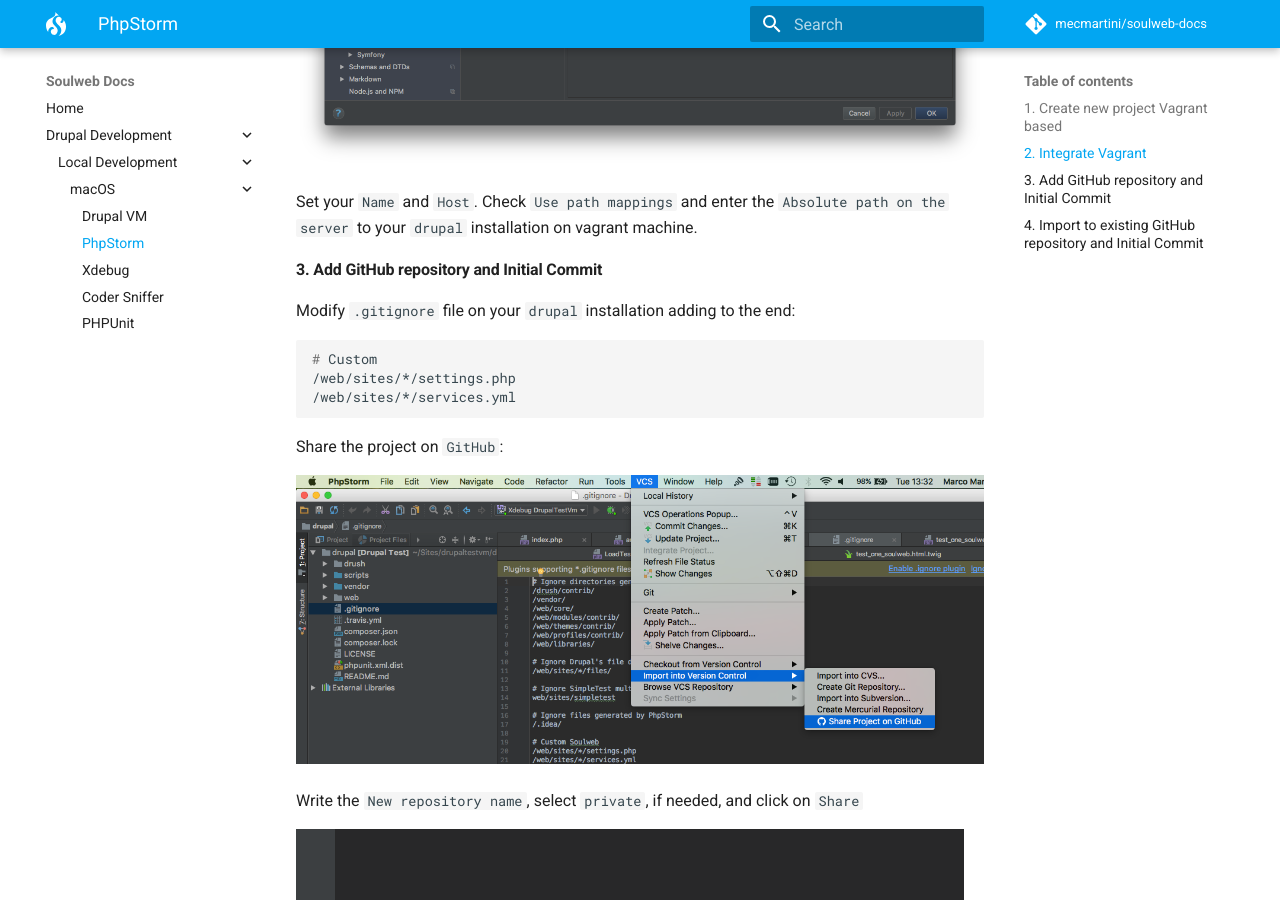
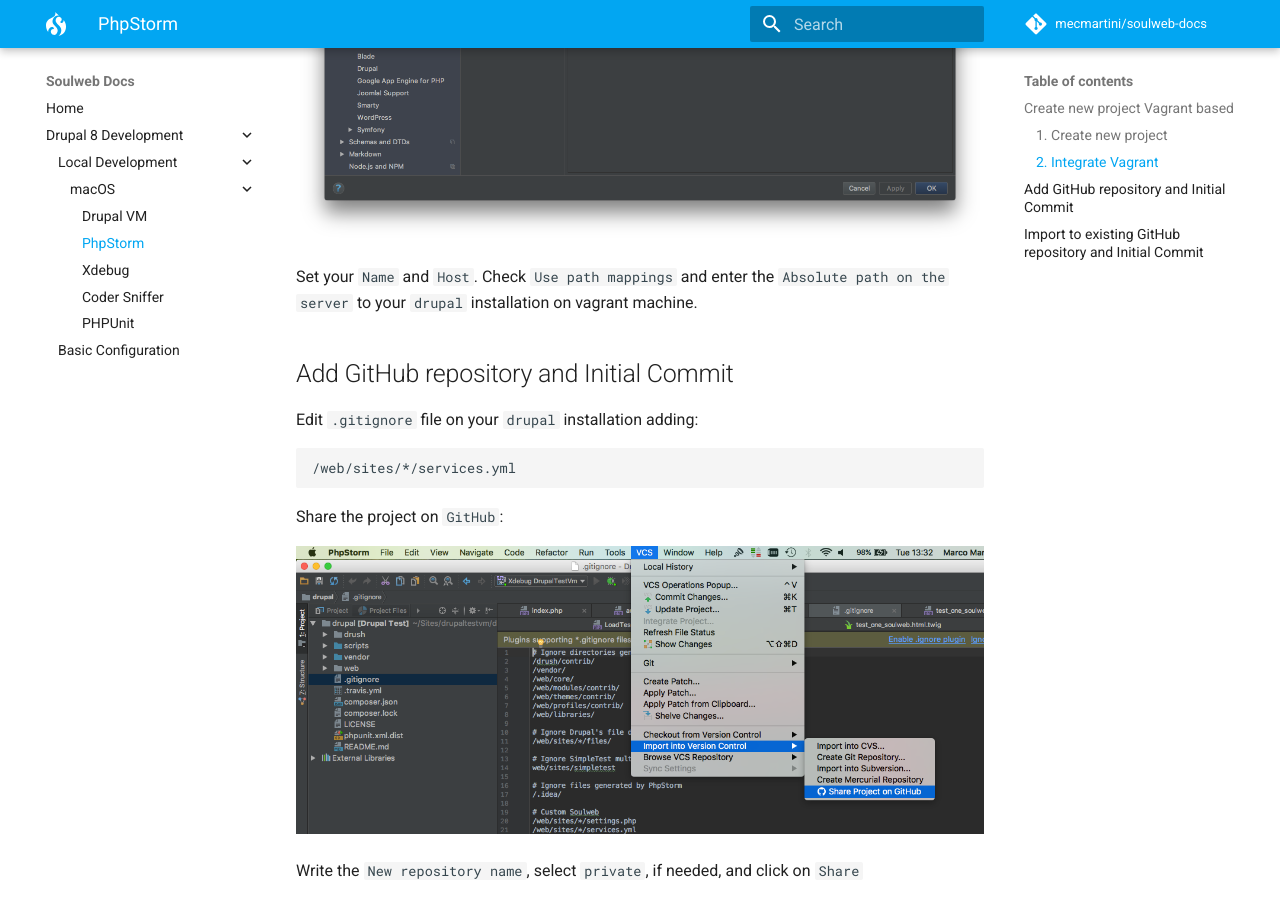
Before and after one commit to mecmartini/soulweb-docs, an MkDocs documentation site: the page built from docs/drupal/drupal_vm_phpstorm.md, in a window 1280 px wide and 900 px high, scrolled down 7028 px. Built offline with MkDocs 1.6.1 and Material for MkDocs 9.7.7, drawn with Linux system fonts in a browser that asks for light colours; comment, search, counter and statistics services are not loaded; old or Windows-style settings are respelled for this version of MkDocs; some of the changed text lies outside the part shown.

Commit message:
Few syntax and formatting improvements. Added Drupal Basic Configuration section.

```diff
--- a/docs/drupal/drupal_vm_phpstorm.md
+++ b/docs/drupal/drupal_vm_phpstorm.md
@@ -2,7 +2,9 @@
 
 Make sure to have the latest [PhpStorm](https://www.jetbrains.com/phpstorm/download) available for a better support.
 
-#### 1. Create new project Vagrant based
+## Create new project Vagrant based
+
+#### 1. Create new project
 
 Open `PhpStorm` and select `Create New Project from Existing File`
 
@@ -70,12 +72,10 @@
 
 Set your `Name` and `Host`. Check `Use path mappings` and enter the `Absolute path on the server` to your `drupal` installation on vagrant machine.
 
-#### 3. Add GitHub repository and Initial Commit
+## Add GitHub repository and Initial Commit
 
-Modify `.gitignore` file on your `drupal` installation adding to the end:
+Edit `.gitignore` file on your `drupal` installation adding:
 
-    # Custom
-    /web/sites/*/settings.php
     /web/sites/*/services.yml
 
 Share the project on `GitHub`:
@@ -90,7 +90,7 @@
 
 ![Initial commit](../img/drupal/phpstorm_15.png "Initial commit")
 
-#### 4. Import to existing GitHub repository and Initial Commit
+## Import to existing GitHub repository and Initial Commit
 
 Enable version control integration from PHPSTORM:
 
--- a/mkdocs.yml
+++ b/mkdocs.yml
@@ -9,7 +9,7 @@
 
 pages:
 - Home: 'index.md'
-- Drupal Development:
+- Drupal 8 Development:
   - Local Development:
     - macOS:
       - 'Drupal VM': 'drupal/drupal_vm.md'
@@ -17,6 +17,7 @@
       - 'Xdebug': 'drupal/drupal_vm_xdebug.md'
       - 'Coder Sniffer': 'drupal/drupal_vm_codersniffer.md'
       - 'PHPUnit': 'drupal/drupal_vm_phpunit.md'
+  - 'Basic Configuration': 'drupal/drupal_basic_configuration.md'
 
 theme: material
 
@@ -33,5 +34,5 @@
   - meta
   - toc(permalink=true)
 
-copyright: Copyright &copy; 2017 Soulweb Team.
+copyright: Copyright &copy; 2017 Soulweb Solutions Ltd.
 # google_analytics: ['UA-27795084-5', 'mkdocs.org']
```
Also changed, not shown: docs/drupal/drupal_basic_configuration.md (added, +119 -0 lines), docs/drupal/drupal_vm.md (+3 -3 lines), site/404.html, site/drupal/drupal_vm/index.html, site/drupal/drupal_vm_codersniffer/index.html, site/drupal/drupal_vm_phpstorm/index.html, site/drupal/drupal_vm_phpunit/index.html, site/drupal/drupal_vm_xdebug/index.html, site/index.html, site/mkdocs/search_index.json, site/sitemap.xml.
